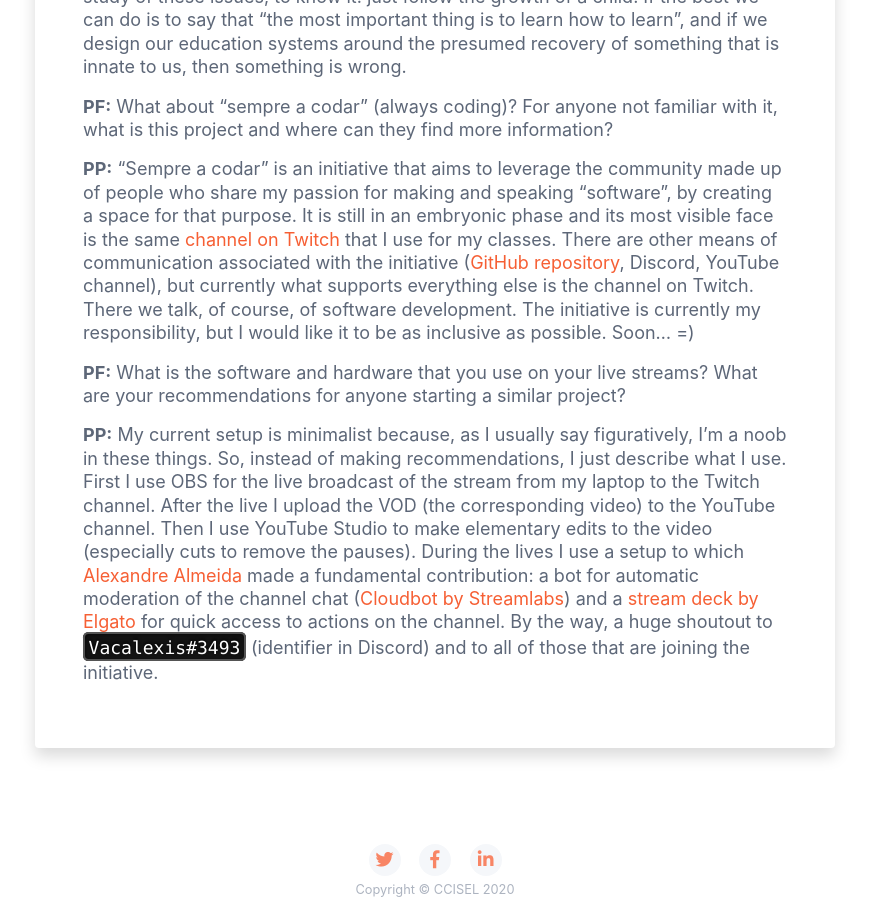
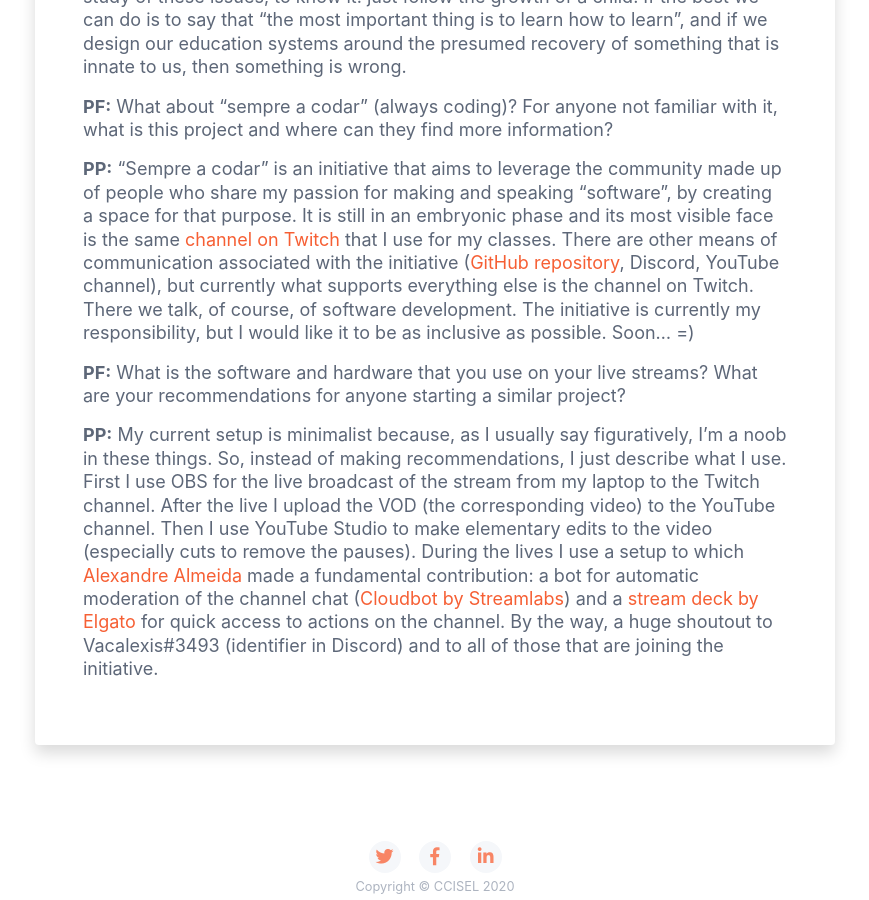
Before and after one commit to jpatri/ccisel.github.io, a Jekyll site: the page built from _posts/2020-11-27-paulo-teaching-on-twitch.md, in a window 1280 px wide and 900 px high, scrolled down 3453 px. Shown: the whole window, without its empty margins (205-1074 px from the left). Built offline with Jekyll 4.4.1, drawn with Linux system fonts in a browser that asks for light colours.

Commit message:
Fixes formatting issue.

```diff
--- a/_posts/2020-11-27-paulo-teaching-on-twitch.md
+++ b/_posts/2020-11-27-paulo-teaching-on-twitch.md
@@ -70,4 +70,4 @@ I hope you enjoy =)
 
 **PF:** What is the software and hardware that you use on your live streams? What are your recommendations for anyone starting a similar project?
 
-**PP:** My current setup is minimalist because, as I usually say figuratively, I’m a noob in these things. So, instead of making recommendations, I just describe what I use. First I use OBS for the live broadcast of the stream from my laptop to the Twitch channel. After the live I upload the VOD (the corresponding video) to the YouTube channel. Then I use YouTube Studio to make elementary edits to the video (especially cuts to remove the pauses). During the lives I use a setup to which [Alexandre Almeida](mailto:alex_til@hotmail.com) made a fundamental contribution: a bot for automatic moderation of the channel chat ([Cloudbot by Streamlabs](https://streamlabs.com/cloudbot)) and a [stream deck by Elgato](https://www.elgato.com/en/gaming/downloads) for quick access to actions on the channel. By the way, a huge shoutout to `Vacalexis#3493` (identifier in Discord) and to all of those that are joining the initiative.
+**PP:** My current setup is minimalist because, as I usually say figuratively, I’m a noob in these things. So, instead of making recommendations, I just describe what I use. First I use OBS for the live broadcast of the stream from my laptop to the Twitch channel. After the live I upload the VOD (the corresponding video) to the YouTube channel. Then I use YouTube Studio to make elementary edits to the video (especially cuts to remove the pauses). During the lives I use a setup to which [Alexandre Almeida](mailto:alex_til@hotmail.com) made a fundamental contribution: a bot for automatic moderation of the channel chat ([Cloudbot by Streamlabs](https://streamlabs.com/cloudbot)) and a [stream deck by Elgato](https://www.elgato.com/en/gaming/downloads) for quick access to actions on the channel. By the way, a huge shoutout to Vacalexis#3493 (identifier in Discord) and to all of those that are joining the initiative.
```
